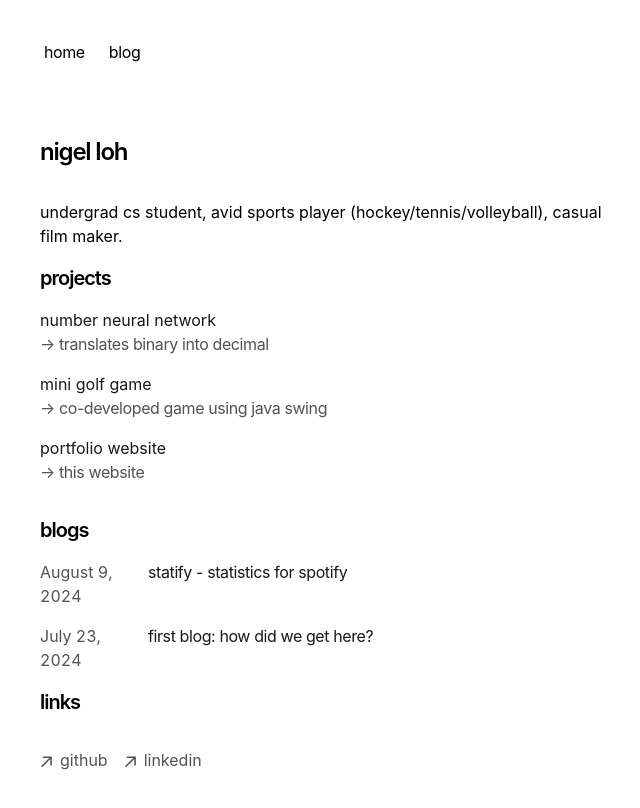
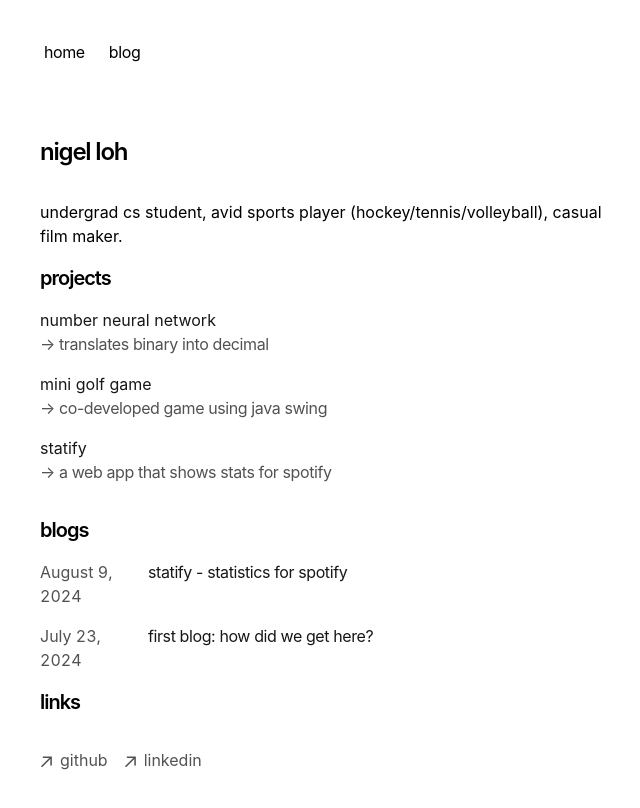
Before and after one commit to ShigeoDev/personal-website, a Next.js app: page / in a window 1280 px wide. Shown: the top 808 px of the page, without its empty margins (312-952 px from the left). Built offline with nearby package versions, Linux system fonts and the light colour scheme.

Commit message:
added statify to projects

```diff
--- a/app/components/projects.tsx
+++ b/app/components/projects.tsx
@@ -10,9 +10,9 @@ const projects = [
     link: 'https://github.com/ShigeoDev/MiniGolf',
   },
   {
-    name: 'portfolio website',
-    description: 'this website',
-    link: 'https://github.com/ShigeoDev/portfolio-website',
+    name: 'statify',
+    description: 'a web app that shows stats for spotify',
+    link: 'statify.nigelloh.com',
   },
 
 ]
```
